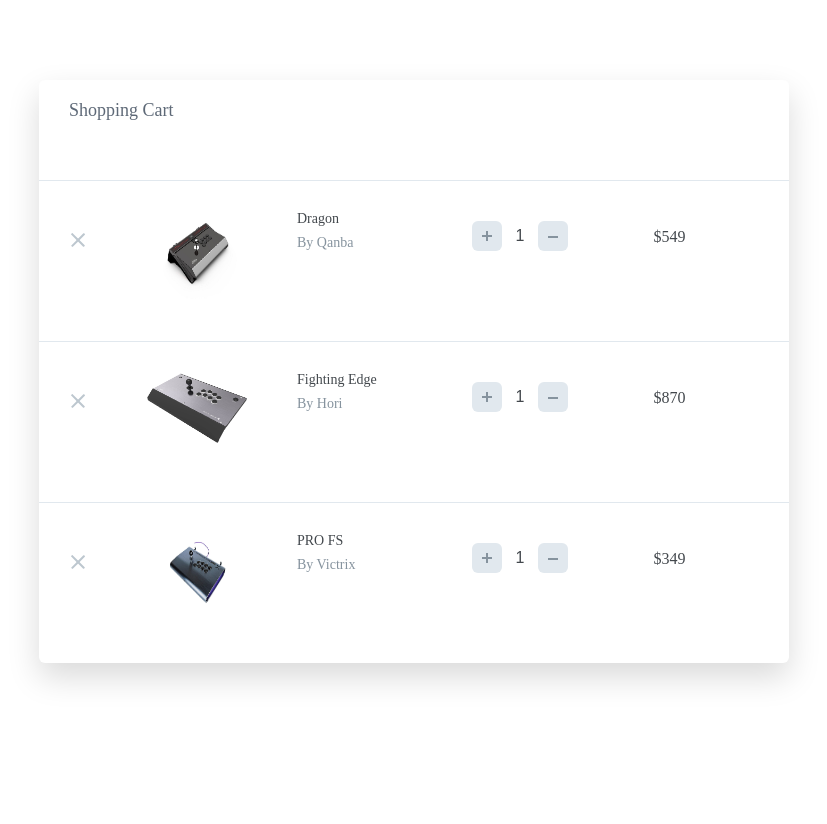
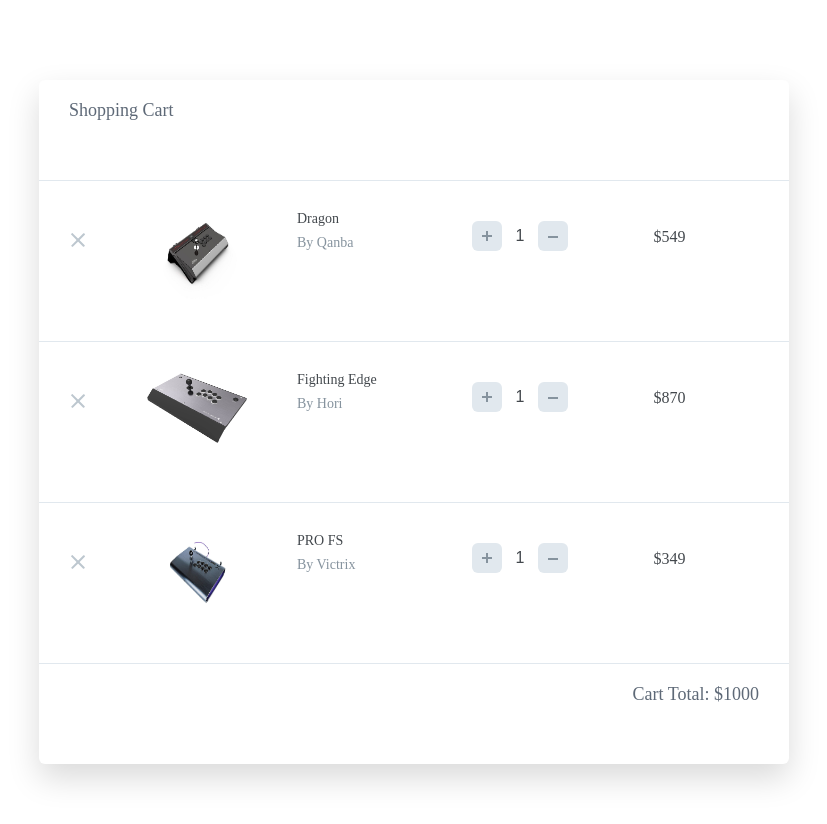
Before and after one commit to PFurtak/next-commerce, a Next.js app: page /shop/cart in a window 1280 px wide. Shown: the top 824 px of the page, without its empty margins (226-1053 px from the left). Before the commit the page ends 800 px from the top, so only its background shows below. Built offline with nearby package versions, Linux system fonts and the light colour scheme.

Commit message:
Added cart total section to shopping cart page

```diff
--- a/pages/shop/cart.js
+++ b/pages/shop/cart.js
@@ -102,9 +102,9 @@
               <img src='/images/minus.svg' alt='' />
             </button>
           </div>
-
           <div className={styles.total_price}>$349</div>
         </div>
+        <div className={styles.cart_total}>Cart Total: $1000</div>
       </div>
     </>
   );
--- a/styles/Cart.module.css
+++ b/styles/Cart.module.css
@@ -110,6 +110,17 @@
   font-weight: 300;
 }
 
+.cart_total {
+  display: flex;
+  justify-content: flex-end;
+  height: 60px;
+  border-top: 1px solid #e1e8ee;
+  padding: 20px 30px;
+  color: #5e6977;
+  font-size: 18px;
+  font-weight: 400;
+}
+
 @media (max-width: 800px) {
   .shopping-cart {
     width: 100%;
```
Also changed, not shown: components/cart.js (deleted).
